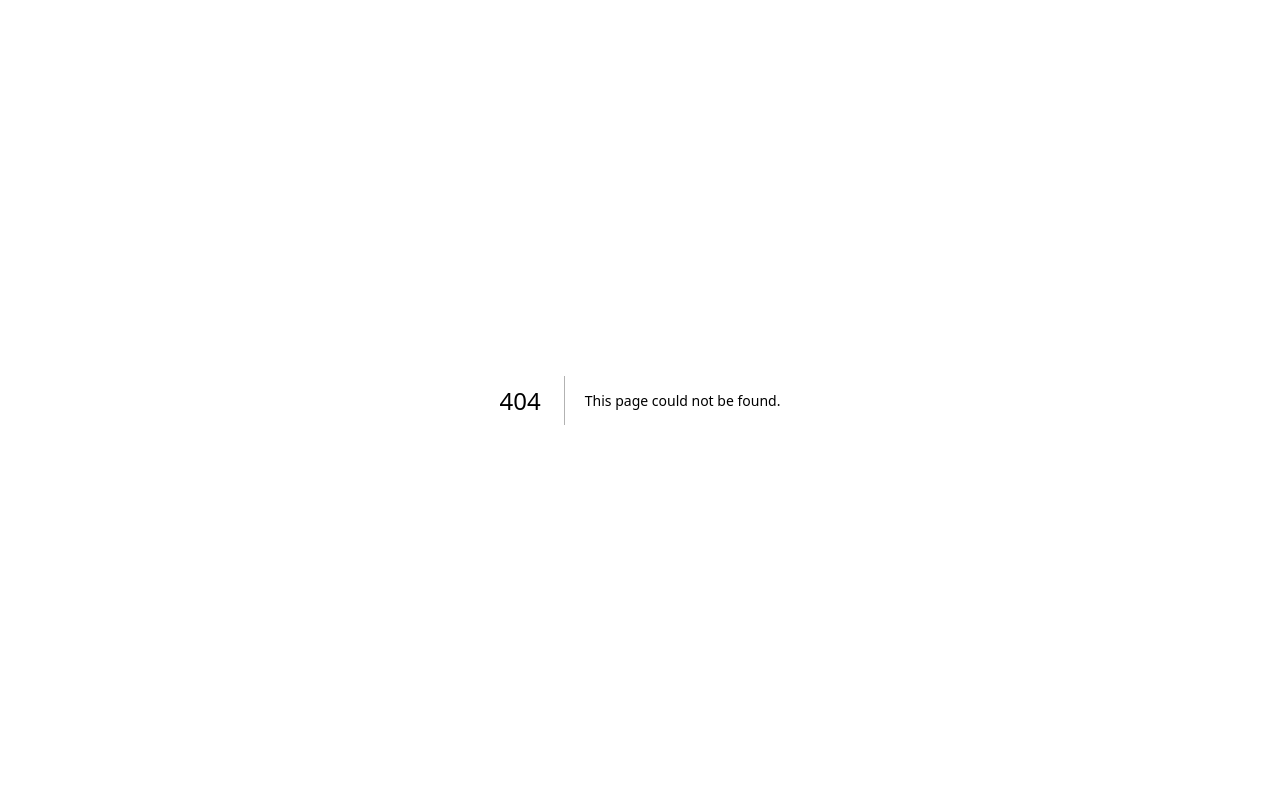
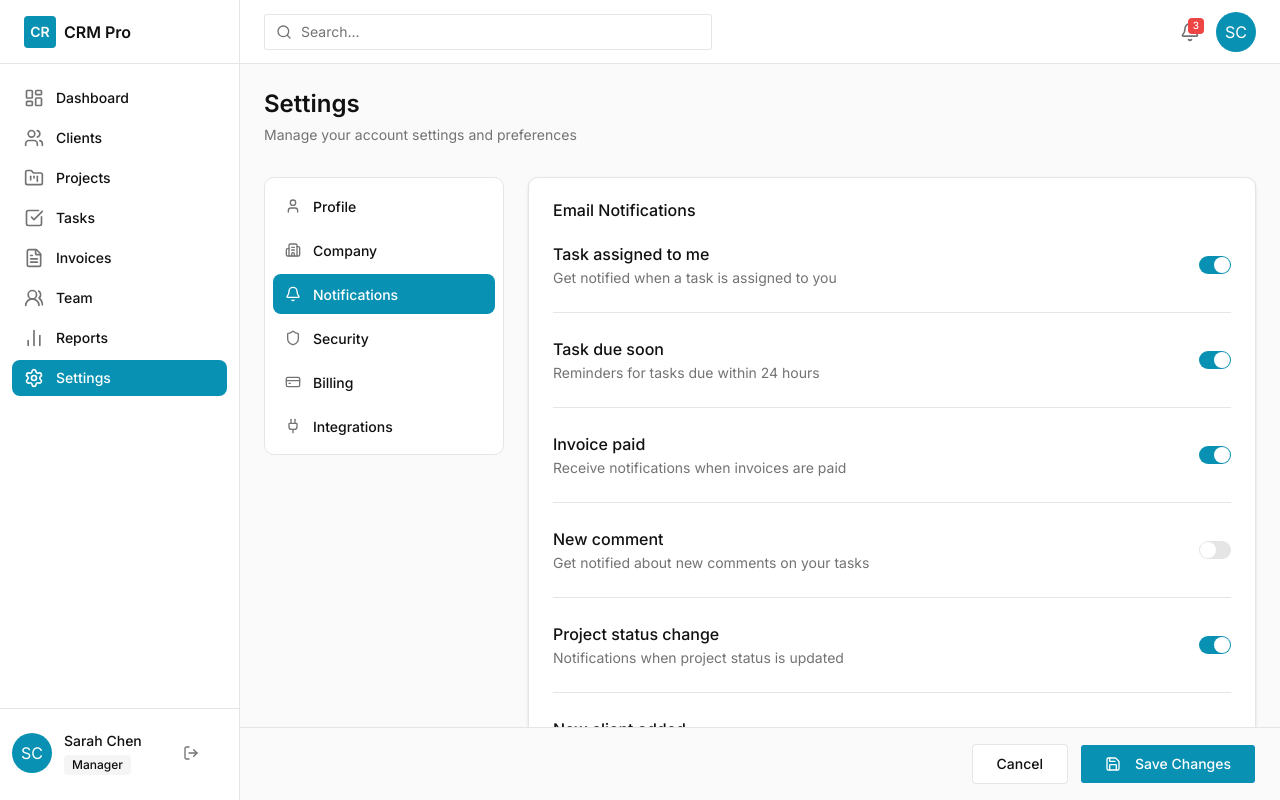
Before and after one commit to code-bd-sana/crm-pro-frontend, a Next.js app: page /settings/notifications in a window 1280 px wide. Before the commit this address had no page. Built offline with nearby package versions, Linux system fonts and the light colour scheme.

Commit message:
Feat: add notification settings page and reusable switch component

```diff
--- /dev/null
+++ b/src/app/(dashboard)/settings/notifications/page.tsx
@@ -0,0 +1,106 @@
+"use client";
+
+import React from "react";
+import { Save } from "lucide-react";
+import { Button } from "@/components/ui/button";
+import { Switch } from "@/components/ui/switch";
+
+interface NotificationRowProps {
+  title: string;
+  description: string;
+  defaultChecked?: boolean;
+  showDivider?: boolean;
+}
+
+const NotificationRow = ({ title, description, defaultChecked = false, showDivider = true }: NotificationRowProps) => (
+  <div className="flex flex-col gap-6 w-full">
+    <div className="flex items-center justify-between">
+      <div className="flex flex-col gap-[2px]">
+        <span className="text-[16px] font-medium text-[#111111] leading-[24px]">{title}</span>
+        <span className="text-[14px] text-[#737373] leading-[20px]">{description}</span>
+      </div>
+      <Switch
+        defaultChecked={defaultChecked}
+        className="data-checked:bg-[#0891B2] data-unchecked:bg-[#E5E5E5]"
+      />
+    </div>
+    {showDivider && <div className="h-[1px] w-full bg-[#E5E5E5]" />}
+  </div>
+);
+
+export default function NotificationSettingsPage() {
+  return (
+    <div className="flex flex-col gap-6 h-full pb-20">
+
+      {/* Email Notifications Section */}
+      <div className="bg-white border border-[#E5E5E5] rounded-[10px] p-6 shadow-sm flex flex-col gap-6">
+        <h2 className="text-[16px] font-medium text-[#111111] leading-[16px]">Email Notifications</h2>
+
+        <div className="flex flex-col gap-6">
+          <NotificationRow
+            title="Task assigned to me"
+            description="Get notified when a task is assigned to you"
+            defaultChecked={true}
+          />
+          <NotificationRow
+            title="Task due soon"
+            description="Reminders for tasks due within 24 hours"
+            defaultChecked={true}
+          />
+          <NotificationRow
+            title="Invoice paid"
+            description="Receive notifications when invoices are paid"
+            defaultChecked={true}
+          />
+          <NotificationRow
+            title="New comment"
+            description="Get notified about new comments on your tasks"
+            defaultChecked={false}
+          />
+          <NotificationRow
+            title="Project status change"
+            description="Notifications when project status is updated"
+            defaultChecked={true}
+          />
+          <NotificationRow
+            title="New client added"
+            description="Get notified when a new client is added to the system"
+            defaultChecked={false}
+            showDivider={false}
+          />
+        </div>
+      </div>
+
+      {/* In-App Notifications Section */}
+      <div className="bg-white border border-[#E5E5E5] rounded-[10px] p-6 shadow-sm flex flex-col gap-6">
+        <h2 className="text-[16px] font-medium text-[#111111] leading-[16px]">In-App Notifications</h2>
+
+        <div className="flex flex-col gap-6">
+          <NotificationRow
+            title="Desktop notifications"
+            description="Show browser notifications for important events"
+            defaultChecked={true}
+          />
+          <NotificationRow
+            title="Sound alerts"
+            description="Play sound for new notifications"
+            defaultChecked={false}
+            showDivider={false}
+          />
+        </div>
+      </div>
+
+      {/* Sticky Bottom Actions */}
+      <div className="fixed bottom-0 right-0 left-0 lg:left-[240px] bg-[#FAFAFA] border-t border-[#E5E5E5] p-4 flex justify-end gap-3 z-10 px-6">
+        <Button variant="outline" className="bg-white border-[#E5E5E5] text-[#111111] hover:bg-gray-100 h-[40px] px-6 rounded-[4px]">
+          Cancel
+        </Button>
+        <Button className="bg-[#0891B2] hover:bg-[#0E7490] text-white h-[40px] px-6 rounded-[4px] font-medium">
+          <Save className="w-4 h-4 mr-2" />
+          Save Changes
+        </Button>
+      </div>
+
+    </div>
+  );
+}
--- /dev/null
+++ b/src/components/ui/switch.tsx
@@ -0,0 +1,32 @@
+"use client"
+
+import { Switch as SwitchPrimitive } from "@base-ui/react/switch"
+
+import { cn } from "@/lib/utils"
+
+function Switch({
+  className,
+  size = "default",
+  ...props
+}: SwitchPrimitive.Root.Props & {
+  size?: "sm" | "default"
+}) {
+  return (
+    <SwitchPrimitive.Root
+      data-slot="switch"
+      data-size={size}
+      className={cn(
+        "peer group/switch relative inline-flex shrink-0 items-center rounded-full border border-transparent transition-all outline-none group-has-[:focus-visible]/field-label:border-transparent group-has-[:focus-visible]/field-label:ring-0 after:absolute after:-inset-x-3 after:-inset-y-2 focus-visible:border-ring focus-visible:ring-3 focus-visible:ring-ring/50 aria-invalid:border-destructive aria-invalid:ring-3 aria-invalid:ring-destructive/20 data-[size=default]:h-[18.4px] data-[size=default]:w-[32px] data-[size=sm]:h-[14px] data-[size=sm]:w-[24px] dark:aria-invalid:border-destructive/50 dark:aria-invalid:ring-destructive/40 data-checked:bg-primary data-unchecked:bg-input dark:data-unchecked:bg-input/80 data-disabled:cursor-not-allowed data-disabled:opacity-50",
+        className
+      )}
+      {...props}
+    >
+      <SwitchPrimitive.Thumb
+        data-slot="switch-thumb"
+        className="pointer-events-none block rounded-full bg-background ring-0 transition-transform group-data-[size=default]/switch:size-4 group-data-[size=sm]/switch:size-3 group-data-[size=default]/switch:data-checked:translate-x-[calc(100%-2px)] group-data-[size=sm]/switch:data-checked:translate-x-[calc(100%-2px)] dark:data-checked:bg-primary-foreground group-data-[size=default]/switch:data-unchecked:translate-x-0 group-data-[size=sm]/switch:data-unchecked:translate-x-0 dark:data-unchecked:bg-foreground"
+      />
+    </SwitchPrimitive.Root>
+  )
+}
+
+export { Switch }
```
